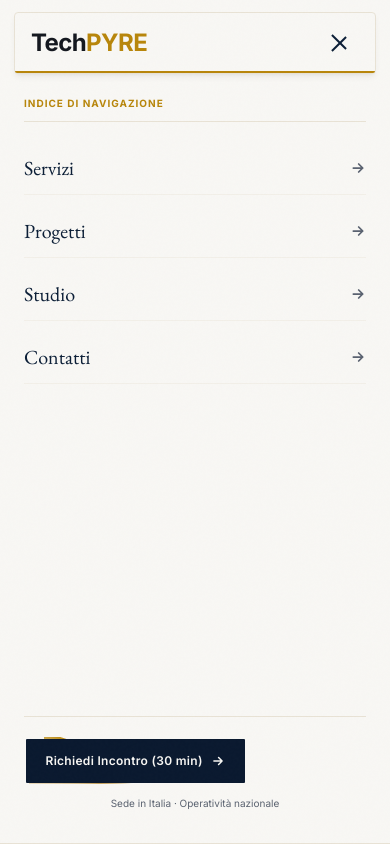
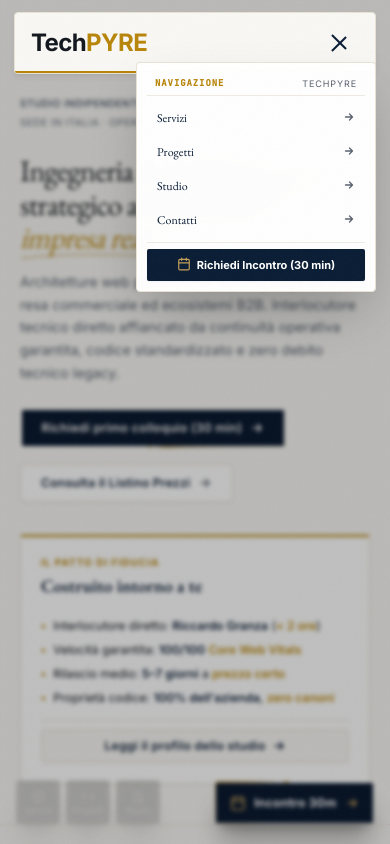
Before and after one commit to techpyre/techpyre, a Next.js app: page / in a window 390 px wide. Both pictures are taken after a click on the button "Apri menu di navigazione". Shown: the top 844 px of the page. Built offline with nearby package versions, Linux system fonts and the light colour scheme.

Commit message:
Refine mobile UX: integrate seamless email form card, compact mobile menu popover, mute floating buttons on idle/menu, double-click home navigation, and smooth motion polish

```diff
--- a/src/components/layout/Navbar.tsx
+++ b/src/components/layout/Navbar.tsx
@@ -1,8 +1,8 @@
 "use client";
 
-import React, { useState, useEffect } from "react";
+import React, { useState, useEffect, useRef } from "react";
 import Link from "next/link";
-import { usePathname } from "next/navigation";
+import { usePathname, useRouter } from "next/navigation";
 import { motion, AnimatePresence, useScroll } from "framer-motion";
 import { siteContent } from "@/config/siteContent";
 import Button from "@/components/ui/Button";
@@ -23,13 +23,59 @@ export default function Navbar() {
   const [isVisible, setIsVisible] = useState(true);
   const [scrolled, setScrolled] = useState(false);
   const [mobileMenuOpen, setMobileMenuOpen] = useState(false);
+  const [navbarDormantVisible, setNavbarDormantVisible] = useState(false);
 
   const { brand, navigation } = siteContent;
   const { scrollYProgress } = useScroll();
   const pathname = usePathname();
+  const router = useRouter();
+
+  const lastClickRef = useRef<{ href: string; time: number } | null>(null);
 
   // Link attivo: pagina corrente (le ancore della home, es. /#contatto, non vengono evidenziate)
   const isActive = (href: string) => !href.includes("#") && pathname === href;
+
+  // Quando la navbar è visibile per tot secondi a schermo fermo o se il menu è aperto,
+  // i pulsanti fluttuanti in basso a sinistra si sfumano in grigio/trasparente
+  const isMuted = mobileMenuOpen || navbarDormantVisible;
+
+  // Timer per la visibilità prolungata della navbar (dopo 3s di inattività)
+  useEffect(() => {
+    let dormantTimer: NodeJS.Timeout | null = null;
+    if (isVisible) {
+      dormantTimer = setTimeout(() => {
+        setNavbarDormantVisible(true);
+      }, 3000);
+    } else {
+      setNavbarDormantVisible(false);
+    }
+    return () => {
+      if (dormantTimer) clearTimeout(dormantTimer);
+    };
+  }, [isVisible]);
+
+  // Gestione click sui pulsanti volanti: se già sulla pagina o se cliccato due volte
+  // ad una distanza temporale corretta (tra 350ms e 6000ms, NON doppio click istantaneo), torna alla home
+  const handleFloatingClick = (e: React.MouseEvent, targetHref: string) => {
+    e.preventDefault();
+    const now = Date.now();
+    const last = lastClickRef.current;
+
+    const isAlreadyOnPage = pathname === targetHref;
+    const isSecondDeliberateClick =
+      last &&
+      last.href === targetHref &&
+      now - last.time >= 350 &&
+      now - last.time <= 6000;
+
+    if (isAlreadyOnPage || isSecondDeliberateClick) {
+      lastClickRef.current = null;
+      router.push("/");
+    } else {
+      lastClickRef.current = { href: targetHref, time: now };
+      router.push(targetHref);
+    }
+  };
 
   useEffect(() => {
     let lastScrollY = window.scrollY;
@@ -38,6 +84,7 @@ export default function Navbar() {
     const handleScrollUpdate = () => {
       const currentScrollY = window.scrollY;
 
+      setNavbarDormantVisible(false);
       setScrolled(currentScrollY > 20);
 
       // Se il menu a schermo intero è aperto, mantieni sempre visibile
@@ -69,6 +116,10 @@ export default function Navbar() {
       ticking = false;
     };
 
+    const handleInteraction = () => {
+      setNavbarDormantVisible(false);
+    };
+
     const onScroll = () => {
       if (!ticking) {
         window.requestAnimationFrame(handleScrollUpdate);
@@ -84,12 +135,15 @@ export default function Navbar() {
 
     window.addEventListener("scroll", onScroll, { passive: true });
     window.addEventListener("resize", handleResize, { passive: true });
+    window.addEventListener("pointerdown", handleInteraction, { passive: true });
 
     return () => {
       window.removeEventListener("scroll", onScroll);
       window.removeEventListener("resize", handleResize);
+      window.removeEventListener("pointerdown", handleInteraction);
     };
   }, [mobileMenuOpen]);
+
 
   // Blocca lo scroll del body quando il menu mobile è aperto
   useEffect(() => {
@@ -215,51 +269,58 @@ export default function Navbar() {
         - Dritti al punto, ergonomici, non ingombranti
         =====================================================================
       */}
-      <nav aria-label="Navigazione rapida pagine" className="fixed bottom-5 left-4 z-40 lg:hidden flex items-center gap-1.5">
-        <Link
-          href="/servizi"
-          aria-label="Vai a Servizi"
-          className={`w-11 h-11 flex flex-col items-center justify-center rounded-sm backdrop-blur-md transition-all shadow-xl shadow-black/25 active:scale-95 ${
-            pathname === "/servizi"
-              ? "bg-[#0A192F] border-2 border-[#C5A059] text-[#C5A059]"
-              : "bg-[#0A192F]/90 border border-white/15 text-white hover:border-[#C5A059]/40"
+      {/*
+        =====================================================================
+        FLOATING QUICK NAV (SOLO SU MOBILE) IN BASSO A SINISTRA
+        - 3 bottoni quadrati compatti per le pagine Servizi, Progetti, Studio
+        - Quando la navbar è visibile per tot secondi o il menu è aperto,
+          diventano grigi/trasparenti per indicare correlazione col menu
+        - Se cliccato 2 volte a distanza corretta (o se già attivi), tornano alla Home
+        =====================================================================
+      */}
+      <nav
+        aria-label="Navigazione rapida pagine"
+        className="fixed bottom-5 left-4 z-40 lg:hidden flex items-center gap-1.5"
+      >
+        {[
+          { href: "/servizi", label: "Servizi", Icon: ServicesIcon },
+          { href: "/progetti", label: "Progetti", Icon: ProjectsIcon },
+          { href: "/studio", label: "Studio", Icon: StudioIcon },
+        ].map(({ href, label, Icon }) => {
+          const isCurrent = pathname === href;
+          return (
+            <motion.button
+              key={href}
+              type="button"
+              whileTap={{ scale: 0.92 }}
+              onClick={(e) => handleFloatingClick(e, href)}
+              aria-label={`${label} — Tocca due volte per tornare alla Home`}
+              className={`w-11 h-11 flex flex-col items-center justify-center rounded-sm backdrop-blur-md shadow-xl shadow-black/25 cursor-pointer transition-all duration-500 ease-out relative ${
+                isMuted
+                  ? "opacity-35 grayscale contrast-75 bg-[#0A192F]/50 border border-white/5"
+                  : isCurrent
+                  ? "opacity-100 bg-[#0A192F] border-2 border-[#C5A059] text-[#C5A059]"
+                  : "opacity-100 bg-[#0A192F]/90 border border-white/15 text-white hover:border-[#C5A059]/40"
               }`}
             >
-          <ServicesIcon className="w-3.5 h-3.5 text-[#C5A059]" />
-          <span className="text-[8px] font-sans font-semibold text-[#CBD7E3] mt-0.5 leading-none">
-            Servizi
-          </span>
-        </Link>
-
-        <Link
-          href="/progetti"
-          aria-label="Vai a Progetti"
-          className={`w-11 h-11 flex flex-col items-center justify-center rounded-sm backdrop-blur-md transition-all shadow-xl shadow-black/25 active:scale-95 ${
-            pathname === "/progetti"
-              ? "bg-[#0A192F] border-2 border-[#C5A059] text-[#C5A059]"
-              : "bg-[#0A192F]/90 border border-white/15 text-white hover:border-[#C5A059]/40"
+              <Icon
+                className={`w-3.5 h-3.5 transition-colors ${
+                  isMuted ? "text-white/60" : isCurrent ? "text-[#C5A059]" : "text-[#CBD7E3]"
+                }`}
+              />
+              <span
+                className={`text-[8px] font-sans font-semibold mt-0.5 leading-none transition-colors ${
+                  isMuted ? "text-white/60" : isCurrent ? "text-[#C5A059]" : "text-[#CBD7E3]"
                 }`}
               >
-          <ProjectsIcon className="w-3.5 h-3.5 text-[#C5A059]" />
-          <span className="text-[8px] font-sans font-semibold text-[#CBD7E3] mt-0.5 leading-none">
-            Progetti
+                {label}
               </span>
-        </Link>
-
-        <Link
-          href="/studio"
-          aria-label="Vai a Studio"
-          className={`w-11 h-11 flex flex-col items-center justify-center rounded-sm backdrop-blur-md transition-all shadow-xl shadow-black/25 active:scale-95 ${
-            pathname === "/studio"
-              ? "bg-[#0A192F] border-2 border-[#C5A059] text-[#C5A059]"
-              : "bg-[#0A192F]/90 border border-white/15 text-white hover:border-[#C5A059]/40"
-          }`}
-        >
-          <StudioIcon className="w-3.5 h-3.5 text-[#C5A059]" />
-          <span className="text-[8px] font-sans font-semibold text-[#CBD7E3] mt-0.5 leading-none">
-            Studio
-          </span>
-        </Link>
+              {isCurrent && !isMuted && (
+                <span className="absolute -top-1 -right-1 w-2 h-2 rounded-full bg-[#C5A059] shadow-xs" />
+              )}
+            </motion.button>
+          );
+        })}
       </nav>
 
       {/*
@@ -290,56 +351,74 @@ export default function Navbar() {
         </Link>
       </div>
 
-      {/* Drawer di Navigazione Mobile a Schermo Intero */}
+      {/*
+        =====================================================================
+        MENU MOBILE COMPATTO & NON INVASIVO (POPOVER DISCRETO)
+        - Non copre l'intero schermo (ridotto drasticamente di dimensioni)
+        - Ancorato direttamente sotto l'header della navbar in alto a destra
+        - Scrim leggero per chiusura immediata al tocco esterno
+        =====================================================================
+      */}
       <AnimatePresence>
         {mobileMenuOpen && (
+          <>
+            {/* Scrim semitrasparente leggero per chiusura rapida */}
             <motion.div
-            initial={{ opacity: 0, y: -8 }}
-            animate={{ opacity: 1, y: 0 }}
-            exit={{ opacity: 0, y: -8 }}
-            transition={{ duration: 0.3, ease: [0.22, 1, 0.36, 1] }}
-            className="fixed inset-0 z-40 bg-[#F8F7F4] pt-[calc(env(safe-area-inset-top,0px)+5.5rem)] px-6 pb-8 flex flex-col justify-between lg:hidden border-b border-[#E8E2D5] overflow-y-auto"
+              initial={{ opacity: 0 }}
+              animate={{ opacity: 1 }}
+              exit={{ opacity: 0 }}
+              transition={{ duration: 0.2 }}
+              onClick={() => setMobileMenuOpen(false)}
+              className="fixed inset-0 bg-black/25 z-40 lg:hidden backdrop-blur-[2px]"
+            />
+
+            {/* Scheda compatta popover non invasiva */}
+            <motion.div
+              initial={{ opacity: 0, scale: 0.94, y: -6 }}
+              animate={{ opacity: 1, scale: 1, y: 0 }}
+              exit={{ opacity: 0, scale: 0.94, y: -6 }}
+              transition={{ duration: 0.2, ease: [0.22, 1, 0.36, 1] }}
+              className="fixed top-[calc(env(safe-area-inset-top,0px)+3.85rem)] right-3.5 sm:right-6 w-60 sm:w-64 bg-white/98 backdrop-blur-xl rounded-sm border border-[#E8E2D5] shadow-2xl z-50 p-2.5 space-y-1.5"
             >
-            <div className="space-y-5 pt-2">
-              <div className="text-[10px] font-sans uppercase font-bold tracking-widest text-[#B8860B] border-b border-[#E8E2D5] pb-2.5">
-                INDICE DI NAVIGAZIONE
+              <div className="flex items-center justify-between px-2 py-1 text-[9px] font-mono font-bold uppercase tracking-widest text-[#B8860B] border-b border-[#E8E2D5]/70">
+                <span>Navigazione</span>
+                <span className="text-[#5A6270] font-sans font-normal">TechPYRE</span>
               </div>
-              <nav className="flex flex-col space-y-2.5">
+
+              <nav className="flex flex-col space-y-0.5">
                 {navigation.links.map((link) => (
                   <Link
                     key={link.label}
                     href={link.href}
                     onClick={() => setMobileMenuOpen(false)}
                     aria-current={isActive(link.href) ? "page" : undefined}
-                    className={`flex items-center justify-between py-3 text-xl font-serif hover:text-[#B8860B] transition-colors border-b border-[#E8E2D5]/40 ${
-                      isActive(link.href) ? "text-[#B8860B]" : "text-[#0B1E36]"
+                    className={`flex items-center justify-between px-2.5 py-2 rounded-xs text-xs font-serif transition-colors ${
+                      isActive(link.href)
+                        ? "bg-[#0B1E36]/5 text-[#B8860B] font-bold"
+                        : "text-[#0B1E36] hover:bg-[#F8F7F4] hover:text-[#B8860B]"
                     }`}
                   >
                     <span>{link.label}</span>
-                    <ArrowRightIcon className="w-4 h-4 text-[#5A6270]" />
+                    <ArrowRightIcon className="w-3 h-3 text-[#5A6270]" />
                   </Link>
                 ))}
               </nav>
-            </div>
 
-            <div className="pt-5 border-t border-[#E8E2D5] space-y-3">
-              <Button
+              <div className="pt-1.5 border-t border-[#E8E2D5]/70">
+                <Link
                   href={navigation.cta.href}
                   onClick={() => setMobileMenuOpen(false)}
-                variant="primary"
-                withShimmer={true}
-                className="w-full text-center py-3.5"
+                  className="w-full py-2 px-3 rounded-xs bg-[#0B1E36] hover:bg-[#B8860B] text-white text-[11px] font-sans font-bold flex items-center justify-center gap-1.5 transition-colors shadow-xs"
                 >
+                  <CalendarIcon className="w-3.5 h-3.5 text-[#C5A059]" />
                   <span>{navigation.cta.label}</span>
-                <ArrowRightIcon className="w-3.5 h-3.5" />
-              </Button>
-              <div className="text-[10px] font-sans text-center text-[#5A6270]">
-                {brand.location}
-              </div>
+                </Link>
               </div>
             </motion.div>
+          </>
         )}
       </AnimatePresence>
+
     </>
   );
 }
```
Also changed, not shown: src/components/sections/ContactBox.tsx (+52 -42 lines), src/components/sections/Hero.tsx (+13 -6 lines). Lines whose indentation alone changed are shown as unchanged.
